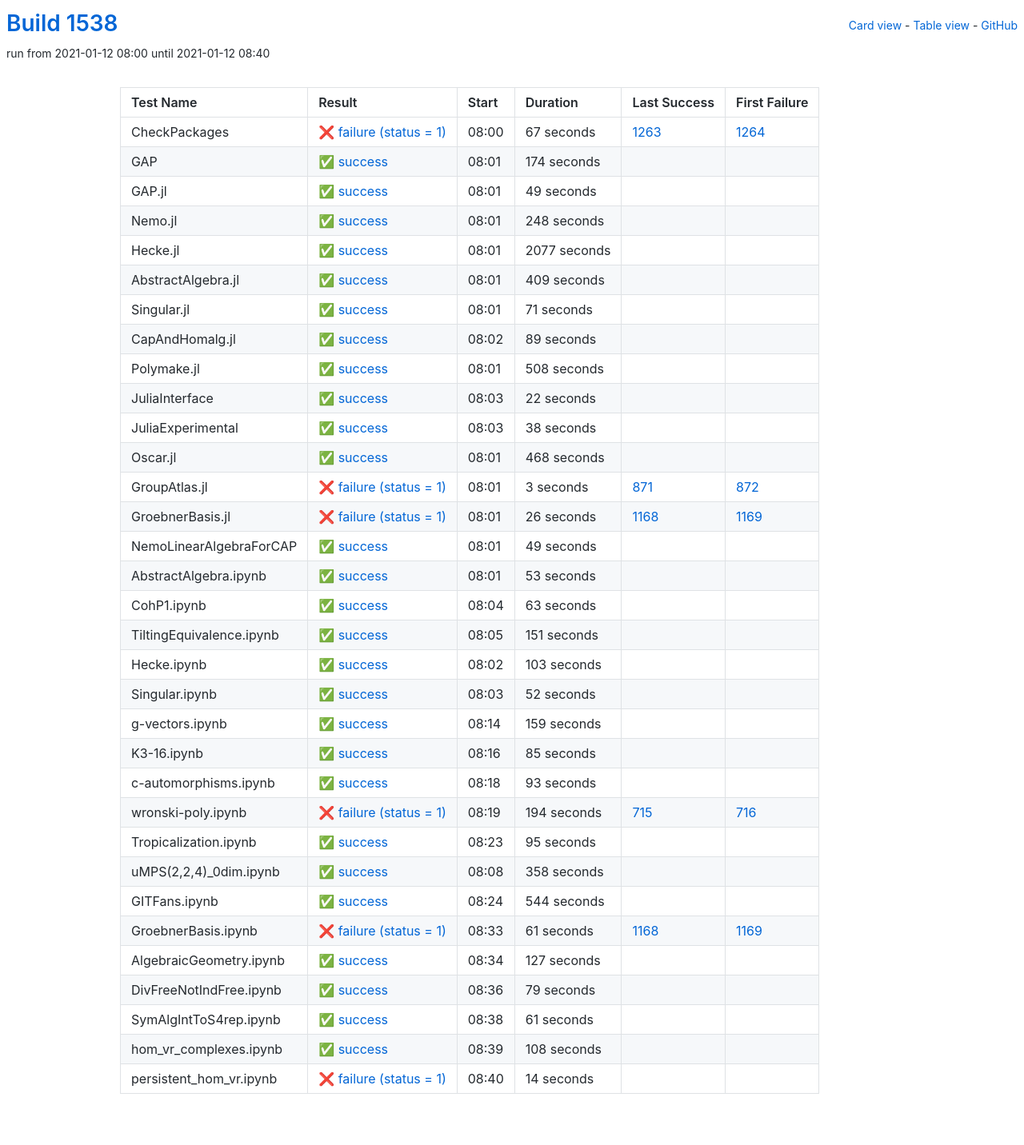
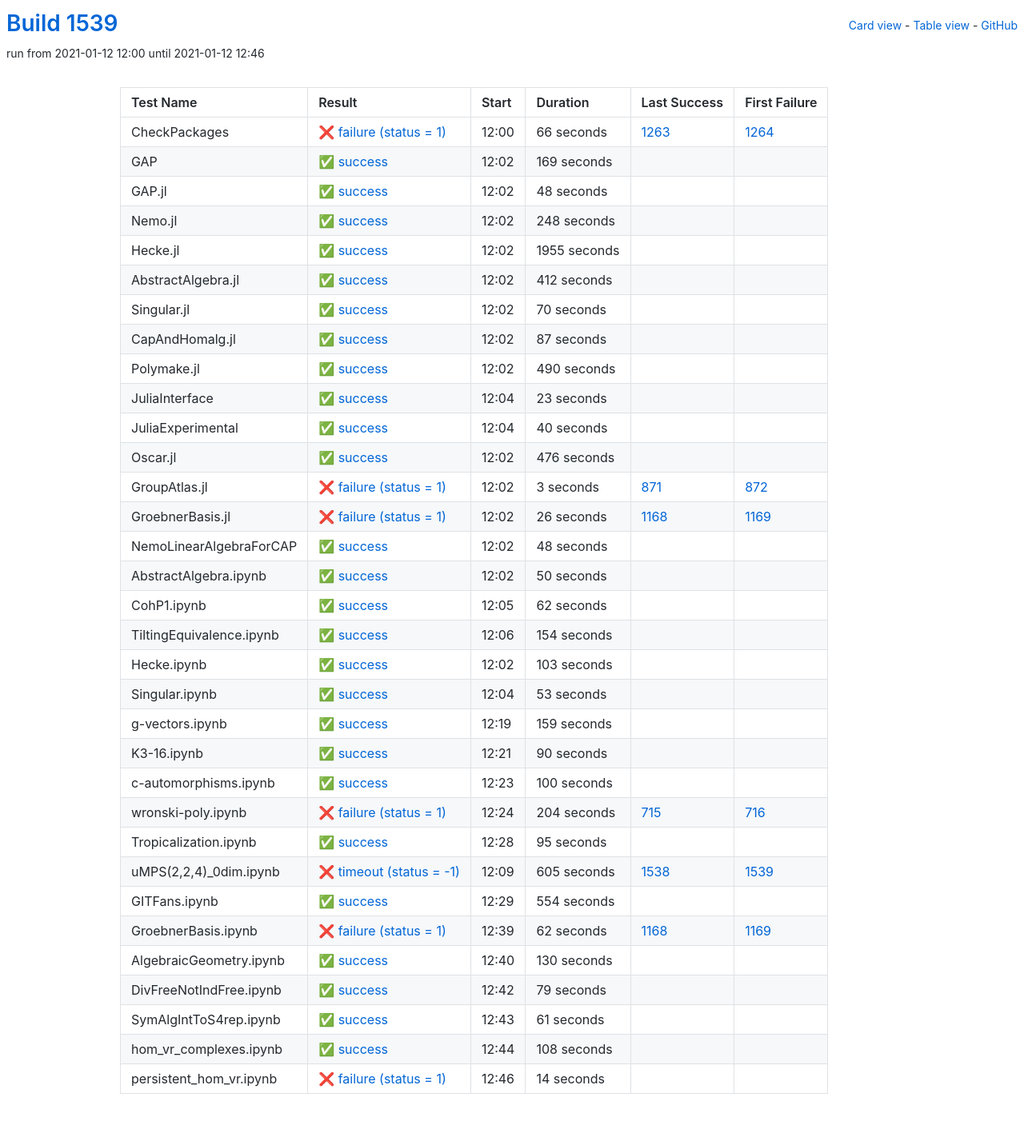
Before and after one commit to oscar-system/oscar-ci-status-stable, a Jekyll site: the page built from table.html, in a window 1280 px wide. Shown: the whole page at 80% size. Built offline with Jekyll 4.4.1, drawn with Linux system fonts in a browser that asks for light colours.

Commit message:
Build #1539

```diff
--- a/_data/ci.yml
+++ b/_data/ci.yml
@@ -1,6 +1,6 @@
 ---
-build: 1538
-build_url: https://oscarci.mathematik.uni-kl.de/job/oscar-stable/1538/
+build: 1539
+build_url: https://oscarci.mathematik.uni-kl.de/job/oscar-stable/1539/
 job: oscar-stable
 organization: oscar-system
 repo: oscar-ci-status-stable
@@ -8,44 +8,44 @@ repourl: https://github.com/oscar-system/oscar-ci-status-stable
 tests:
 - name: CheckPackages
   id: checkpackages
-  log: https://oscarci.mathematik.uni-kl.de/job/oscar-stable/1538/artifact/logs/build-1538/CheckPackages.log
-  start: 2021-01-12 08:00
+  log: https://oscarci.mathematik.uni-kl.de/job/oscar-stable/1539/artifact/logs/build-1539/CheckPackages.log
+  start: 2021-01-12 12:00
   success: false
   exitcode: 1
   status: failure
-  duration: 67
+  duration: 66
   last_success: 1263
   last_success_url: https://oscarci.mathematik.uni-kl.de/job/oscar-stable/1263/
   first_failure: 1264
   first_failure_url: https://oscarci.mathematik.uni-kl.de/job/oscar-stable/1264/
 - name: GAP
   id: gap
-  log: https://oscarci.mathematik.uni-kl.de/job/oscar-stable/1538/artifact/logs/build-1538/GAP.log
-  start: 2021-01-12 08:01
+  log: https://oscarci.mathematik.uni-kl.de/job/oscar-stable/1539/artifact/logs/build-1539/GAP.log
+  start: 2021-01-12 12:02
   success: true
   exitcode: 0
   status: success
-  duration: 174
+  duration: 169
   last_success: false
   last_success_url:
   first_failure: false
   first_failure_url:
 - name: GAP.jl
   id: gap-jl
-  log: https://oscarci.mathematik.uni-kl.de/job/oscar-stable/1538/artifact/logs/build-1538/GAP.jl.log
-  start: 2021-01-12 08:01
+  log: https://oscarci.mathematik.uni-kl.de/job/oscar-stable/1539/artifact/logs/build-1539/GAP.jl.log
+  start: 2021-01-12 12:02
   success: true
   exitcode: 0
   status: success
-  duration: 49
+  duration: 48
   last_success: false
   last_success_url:
   first_failure: false
   first_failure_url:
 - name: Nemo.jl
   id: nemo-jl
-  log: https://oscarci.mathematik.uni-kl.de/job/oscar-stable/1538/artifact/logs/build-1538/Nemo.jl.log
-  start: 2021-01-12 08:01
+  log: https://oscarci.mathematik.uni-kl.de/job/oscar-stable/1539/artifact/logs/build-1539/Nemo.jl.log
+  start: 2021-01-12 12:02
   success: true
   exitcode: 0
   status: success
@@ -56,104 +56,104 @@ tests:
   first_failure_url:
 - name: Hecke.jl
   id: hecke-jl
-  log: https://oscarci.mathematik.uni-kl.de/job/oscar-stable/1538/artifact/logs/build-1538/Hecke.jl.log
-  start: 2021-01-12 08:01
+  log: https://oscarci.mathematik.uni-kl.de/job/oscar-stable/1539/artifact/logs/build-1539/Hecke.jl.log
+  start: 2021-01-12 12:02
   success: true
   exitcode: 0
   status: success
-  duration: 2077
+  duration: 1955
   last_success: false
   last_success_url:
   first_failure: false
   first_failure_url:
 - name: AbstractAlgebra.jl
   id: abstractalgebra-jl
-  log: https://oscarci.mathematik.uni-kl.de/job/oscar-stable/1538/artifact/logs/build-1538/AbstractAlgebra.jl.log
-  start: 2021-01-12 08:01
+  log: https://oscarci.mathematik.uni-kl.de/job/oscar-stable/1539/artifact/logs/build-1539/AbstractAlgebra.jl.log
+  start: 2021-01-12 12:02
   success: true
   exitcode: 0
   status: success
-  duration: 409
+  duration: 412
   last_success: false
   last_success_url:
   first_failure: false
   first_failure_url:
 - name: Singular.jl
   id: singular-jl
-  log: https://oscarci.mathematik.uni-kl.de/job/oscar-stable/1538/artifact/logs/build-1538/Singular.jl.log
-  start: 2021-01-12 08:01
+  log: https://oscarci.mathematik.uni-kl.de/job/oscar-stable/1539/artifact/logs/build-1539/Singular.jl.log
+  start: 2021-01-12 12:02
   success: true
   exitcode: 0
   status: success
-  duration: 71
+  duration: 70
   last_success: false
   last_success_url:
   first_failure: false
   first_failure_url:
 - name: CapAndHomalg.jl
   id: capandhomalg-jl
-  log: https://oscarci.mathematik.uni-kl.de/job/oscar-stable/1538/artifact/logs/build-1538/CapAndHomalg.jl.log
-  start: 2021-01-12 08:02
+  log: https://oscarci.mathematik.uni-kl.de/job/oscar-stable/1539/artifact/logs/build-1539/CapAndHomalg.jl.log
+  start: 2021-01-12 12:02
   success: true
   exitcode: 0
   status: success
-  duration: 89
+  duration: 87
   last_success: false
   last_success_url:
   first_failure: false
   first_failure_url:
 - name: Polymake.jl
   id: polymake-jl
-  log: https://oscarci.mathematik.uni-kl.de/job/oscar-stable/1538/artifact/logs/build-1538/Polymake.jl.log
-  start: 2021-01-12 08:01
+  log: https://oscarci.mathematik.uni-kl.de/job/oscar-stable/1539/artifact/logs/build-1539/Polymake.jl.log
+  start: 2021-01-12 12:02
   success: true
   exitcode: 0
   status: success
-  duration: 508
+  duration: 490
   last_success: false
   last_success_url:
   first_failure: false
   first_failure_url:
 - name: JuliaInterface
   id: juliainterface
-  log: https://oscarci.mathematik.uni-kl.de/job/oscar-stable/1538/artifact/logs/build-1538/JuliaInterface.log
-  start: 2021-01-12 08:03
+  log: https://oscarci.mathematik.uni-kl.de/job/oscar-stable/1539/artifact/logs/build-1539/JuliaInterface.log
+  start: 2021-01-12 12:04
   success: true
   exitcode: 0
   status: success
-  duration: 22
+  duration: 23
   last_success: false
   last_success_url:
   first_failure: false
   first_failure_url:
 - name: JuliaExperimental
   id: juliaexperimental
-  log: https://oscarci.mathematik.uni-kl.de/job/oscar-stable/1538/artifact/logs/build-1538/JuliaExperimental.log
-  start: 2021-01-12 08:03
+  log: https://oscarci.mathematik.uni-kl.de/job/oscar-stable/1539/artifact/logs/build-1539/JuliaExperimental.log
+  start: 2021-01-12 12:04
   success: true
   exitcode: 0
   status: success
-  duration: 38
+  duration: 40
   last_success: false
   last_success_url:
   first_failure: false
   first_failure_url:
 - name: Oscar.jl
   id: oscar-jl
-  log: https://oscarci.mathematik.uni-kl.de/job/oscar-stable/1538/artifact/logs/build-1538/Oscar.jl.log
-  start: 2021-01-12 08:01
+  log: https://oscarci.mathematik.uni-kl.de/job/oscar-stable/1539/artifact/logs/build-1539/Oscar.jl.log
+  start: 2021-01-12 12:02
   success: true
   exitcode: 0
   status: success
-  duration: 468
+  duration: 476
   last_success: false
   last_success_url:
   first_failure: false
   first_failure_url:
 - name: GroupAtlas.jl
   id: groupatlas-jl
-  log: https://oscarci.mathematik.uni-kl.de/job/oscar-stable/1538/artifact/logs/build-1538/GroupAtlas.jl.log
-  start: 2021-01-12 08:01
+  log: https://oscarci.mathematik.uni-kl.de/job/oscar-stable/1539/artifact/logs/build-1539/GroupAtlas.jl.log
+  start: 2021-01-12 12:02
   success: false
   exitcode: 1
   status: failure
@@ -164,8 +164,8 @@ tests:
   first_failure_url: https://oscarci.mathematik.uni-kl.de/job/oscar-stable/872/
 - name: GroebnerBasis.jl
   id: groebnerbasis-jl
-  log: https://oscarci.mathematik.uni-kl.de/job/oscar-stable/1538/artifact/logs/build-1538/GroebnerBasis.jl.log
-  start: 2021-01-12 08:01
+  log: https://oscarci.mathematik.uni-kl.de/job/oscar-stable/1539/artifact/logs/build-1539/GroebnerBasis.jl.log
+  start: 2021-01-12 12:02
   success: false
   exitcode: 1
   status: failure
@@ -176,56 +176,56 @@ tests:
   first_failure_url: https://oscarci.mathematik.uni-kl.de/job/oscar-stable/1169/
 - name: NemoLinearAlgebraForCAP
   id: nemolinearalgebraforcap
-  log: https://oscarci.mathematik.uni-kl.de/job/oscar-stable/1538/artifact/logs/build-1538/NemoLinearAlgebraForCAP.log
-  start: 2021-01-12 08:01
+  log: https://oscarci.mathematik.uni-kl.de/job/oscar-stable/1539/artifact/logs/build-1539/NemoLinearAlgebraForCAP.log
+  start: 2021-01-12 12:02
   success: true
   exitcode: 0
   status: success
-  duration: 49
+  duration: 48
   last_success: false
   last_success_url:
   first_failure: false
   first_failure_url:
 - name: AbstractAlgebra.ipynb
   id: abstractalgebra-ipynb
-  log: https://oscarci.mathematik.uni-kl.de/job/oscar-stable/1538/artifact/logs/build-1538/AbstractAlgebra.ipynb.log
-  start: 2021-01-12 08:01
+  log: https://oscarci.mathematik.uni-kl.de/job/oscar-stable/1539/artifact/logs/build-1539/AbstractAlgebra.ipynb.log
+  start: 2021-01-12 12:02
   success: true
   exitcode: 0
   status: success
-  duration: 53
+  duration: 50
   last_success: false
   last_success_url:
   first_failure: false
   first_failure_url:
 - name: CohP1.ipynb
   id: cohp1-ipynb
-  log: https://oscarci.mathematik.uni-kl.de/job/oscar-stable/1538/artifact/logs/build-1538/CohP1.ipynb.log
-  start: 2021-01-12 08:04
+  log: https://oscarci.mathematik.uni-kl.de/job/oscar-stable/1539/artifact/logs/build-1539/CohP1.ipynb.log
+  start: 2021-01-12 12:05
   success: true
   exitcode: 0
   status: success
-  duration: 63
+  duration: 62
   last_success: false
   last_success_url:
   first_failure: false
   first_failure_url:
 - name: TiltingEquivalence.ipynb
   id: tiltingequivalence-ipynb
-  log: https://oscarci.mathematik.uni-kl.de/job/oscar-stable/1538/artifact/logs/build-1538/TiltingEquivalence.ipynb.log
-  start: 2021-01-12 08:05
+  log: https://oscarci.mathematik.uni-kl.de/job/oscar-stable/1539/artifact/logs/build-1539/TiltingEquivalence.ipynb.log
+  start: 2021-01-12 12:06
   success: true
   exitcode: 0
   status: success
-  duration: 151
+  duration: 154
   last_success: false
   last_success_url:
   first_failure: false
   first_failure_url:
 - name: Hecke.ipynb
   id: hecke-ipynb
-  log: https://oscarci.mathematik.uni-kl.de/job/oscar-stable/1538/artifact/logs/build-1538/Hecke.ipynb.log
-  start: 2021-01-12 08:02
+  log: https://oscarci.mathematik.uni-kl.de/job/oscar-stable/1539/artifact/logs/build-1539/Hecke.ipynb.log
+  start: 2021-01-12 12:02
   success: true
   exitcode: 0
   status: success
@@ -236,20 +236,20 @@ tests:
   first_failure_url:
 - name: Singular.ipynb
   id: singular-ipynb
-  log: https://oscarci.mathematik.uni-kl.de/job/oscar-stable/1538/artifact/logs/build-1538/Singular.ipynb.log
-  start: 2021-01-12 08:03
+  log: https://oscarci.mathematik.uni-kl.de/job/oscar-stable/1539/artifact/logs/build-1539/Singular.ipynb.log
+  start: 2021-01-12 12:04
   success: true
   exitcode: 0
   status: success
-  duration: 52
+  duration: 53
   last_success: false
   last_success_url:
   first_failure: false
   first_failure_url:
 - name: g-vectors.ipynb
   id: g-vectors-ipynb
-  log: https://oscarci.mathematik.uni-kl.de/job/oscar-stable/1538/artifact/logs/build-1538/g-vectors.ipynb.log
-  start: 2021-01-12 08:14
+  log: https://oscarci.mathematik.uni-kl.de/job/oscar-stable/1539/artifact/logs/build-1539/g-vectors.ipynb.log
+  start: 2021-01-12 12:19
   success: true
   exitcode: 0
   status: success
@@ -260,44 +260,44 @@ tests:
   first_failure_url:
 - name: K3-16.ipynb
   id: k3-16-ipynb
-  log: https://oscarci.mathematik.uni-kl.de/job/oscar-stable/1538/artifact/logs/build-1538/K3-16.ipynb.log
-  start: 2021-01-12 08:16
+  log: https://oscarci.mathematik.uni-kl.de/job/oscar-stable/1539/artifact/logs/build-1539/K3-16.ipynb.log
+  start: 2021-01-12 12:21
   success: true
   exitcode: 0
   status: success
-  duration: 85
+  duration: 90
   last_success: false
   last_success_url:
   first_failure: false
   first_failure_url:
 - name: c-automorphisms.ipynb
   id: c-automorphisms-ipynb
-  log: https://oscarci.mathematik.uni-kl.de/job/oscar-stable/1538/artifact/logs/build-1538/c-automorphisms.ipynb.log
-  start: 2021-01-12 08:18
+  log: https://oscarci.mathematik.uni-kl.de/job/oscar-stable/1539/artifact/logs/build-1539/c-automorphisms.ipynb.log
+  start: 2021-01-12 12:23
   success: true
   exitcode: 0
   status: success
-  duration: 93
+  duration: 100
   last_success: false
   last_success_url:
   first_failure: false
   first_failure_url:
 - name: wronski-poly.ipynb
   id: wronski-poly-ipynb
-  log: https://oscarci.mathematik.uni-kl.de/job/oscar-stable/1538/artifact/logs/build-1538/wronski-poly.ipynb.log
-  start: 2021-01-12 08:19
+  log: https://oscarci.mathematik.uni-kl.de/job/oscar-stable/1539/artifact/logs/build-1539/wronski-poly.ipynb.log
+  start: 2021-01-12 12:24
   success: false
   exitcode: 1
   status: failure
-  duration: 194
+  duration: 204
   last_success: 715
   last_success_url: https://oscarci.mathematik.uni-kl.de/job/oscar-stable/715/
   first_failure: 716
   first_failure_url: https://oscarci.mathematik.uni-kl.de/job/oscar-stable/716/
 - name: Tropicalization.ipynb
   id: tropicalization-ipynb
-  log: https://oscarci.mathematik.uni-kl.de/job/oscar-stable/1538/artifact/logs/build-1538/Tropicalization.ipynb.log
-  start: 2021-01-12 08:23
+  log: https://oscarci.mathematik.uni-kl.de/job/oscar-stable/1539/artifact/logs/build-1539/Tropicalization.ipynb.log
+  start: 2021-01-12 12:28
   success: true
   exitcode: 0
   status: success
@@ -308,56 +308,56 @@ tests:
   first_failure_url:
 - name: uMPS(2,2,4)_0dim.ipynb
   id: umps-2-2-4-0dim-ipynb
-  log: https://oscarci.mathematik.uni-kl.de/job/oscar-stable/1538/artifact/logs/build-1538/uMPS-2-2-4-_0dim.ipynb.log
-  start: 2021-01-12 08:08
+  log: https://oscarci.mathematik.uni-kl.de/job/oscar-stable/1539/artifact/logs/build-1539/uMPS-2-2-4-_0dim.ipynb.log
+  start: 2021-01-12 12:09
+  success: false
+  exitcode: -1
+  status: timeout
+  duration: 605
+  last_success: 1538
+  last_success_url: https://oscarci.mathematik.uni-kl.de/job/oscar-stable/1538/
+  first_failure: 1539
+  first_failure_url: https://oscarci.mathematik.uni-kl.de/job/oscar-stable/1539/
+- name: GITFans.ipynb
+  id: gitfans-ipynb
+  log: https://oscarci.mathematik.uni-kl.de/job/oscar-stable/1539/artifact/logs/build-1539/GITFans.ipynb.log
+  start: 2021-01-12 12:29
   success: true
   exitcode: 0
   status: success
-  duration: 358
-  last_success: false
-  last_success_url:
-  first_failure: false
-  first_failure_url:
-- name: GITFans.ipynb
-  id: gitfans-ipynb
-  log: https://oscarci.mathematik.uni-kl.de/job/oscar-stable/1538/artifact/logs/build-1538/GITFans.ipynb.log
-  start: 2021-01-12 08:24
-  success: true
-  exitcode: 0
-  status: success
-  duration: 544
+  duration: 554
   last_success: false
   last_success_url:
   first_failure: false
   first_failure_url:
 - name: GroebnerBasis.ipynb
   id: groebnerbasis-ipynb
-  log: https://oscarci.mathematik.uni-kl.de/job/oscar-stable/1538/artifact/logs/build-1538/GroebnerBasis.ipynb.log
-  start: 2021-01-12 08:33
+  log: https://oscarci.mathematik.uni-kl.de/job/oscar-stable/1539/artifact/logs/build-1539/GroebnerBasis.ipynb.log
+  start: 2021-01-12 12:39
   success: false
   exitcode: 1
   status: failure
-  duration: 61
+  duration: 62
   last_success: 1168
   last_success_url: https://oscarci.mathematik.uni-kl.de/job/oscar-stable/1168/
   first_failure: 1169
   first_failure_url: https://oscarci.mathematik.uni-kl.de/job/oscar-stable/1169/
 - name: AlgebraicGeometry.ipynb
   id: algebraicgeometry-ipynb
-  log: https://oscarci.mathematik.uni-kl.de/job/oscar-stable/1538/artifact/logs/build-1538/AlgebraicGeometry.ipynb.log
-  start: 2021-01-12 08:34
+  log: https://oscarci.mathematik.uni-kl.de/job/oscar-stable/1539/artifact/logs/build-1539/AlgebraicGeometry.ipynb.log
+  start: 2021-01-12 12:40
   success: true
   exitcode: 0
   status: success
-  duration: 127
+  duration: 130
   last_success: false
   last_success_url:
   first_failure: false
   first_failure_url:
 - name: DivFreeNotIndFree.ipynb
   id: divfreenotindfree-ipynb
-  log: https://oscarci.mathematik.uni-kl.de/job/oscar-stable/1538/artifact/logs/build-1538/DivFreeNotIndFree.ipynb.log
-  start: 2021-01-12 08:36
+  log: https://oscarci.mathematik.uni-kl.de/job/oscar-stable/1539/artifact/logs/build-1539/DivFreeNotIndFree.ipynb.log
+  start: 2021-01-12 12:42
   success: true
   exitcode: 0
   status: success
@@ -368,8 +368,8 @@ tests:
   first_failure_url:
 - name: SymAlgIntToS4rep.ipynb
   id: symalginttos4rep-ipynb
-  log: https://oscarci.mathematik.uni-kl.de/job/oscar-stable/1538/artifact/logs/build-1538/SymAlgIntToS4rep.ipynb.log
-  start: 2021-01-12 08:38
+  log: https://oscarci.mathematik.uni-kl.de/job/oscar-stable/1539/artifact/logs/build-1539/SymAlgIntToS4rep.ipynb.log
+  start: 2021-01-12 12:43
   success: true
   exitcode: 0
   status: success
@@ -380,8 +380,8 @@ tests:
   first_failure_url:
 - name: hom_vr_complexes.ipynb
   id: hom-vr-complexes-ipynb
-  log: https://oscarci.mathematik.uni-kl.de/job/oscar-stable/1538/artifact/logs/build-1538/hom_vr_complexes.ipynb.log
-  start: 2021-01-12 08:39
+  log: https://oscarci.mathematik.uni-kl.de/job/oscar-stable/1539/artifact/logs/build-1539/hom_vr_complexes.ipynb.log
+  start: 2021-01-12 12:44
   success: true
   exitcode: 0
   status: success
@@ -392,8 +392,8 @@ tests:
   first_failure_url:
 - name: persistent_hom_vr.ipynb
   id: persistent-hom-vr-ipynb
-  log: https://oscarci.mathematik.uni-kl.de/job/oscar-stable/1538/artifact/logs/build-1538/persistent_hom_vr.ipynb.log
-  start: 2021-01-12 08:40
+  log: https://oscarci.mathematik.uni-kl.de/job/oscar-stable/1539/artifact/logs/build-1539/persistent_hom_vr.ipynb.log
+  start: 2021-01-12 12:46
   success: false
   exitcode: 1
   status: failure
```
Also changed, not shown: README.md.
